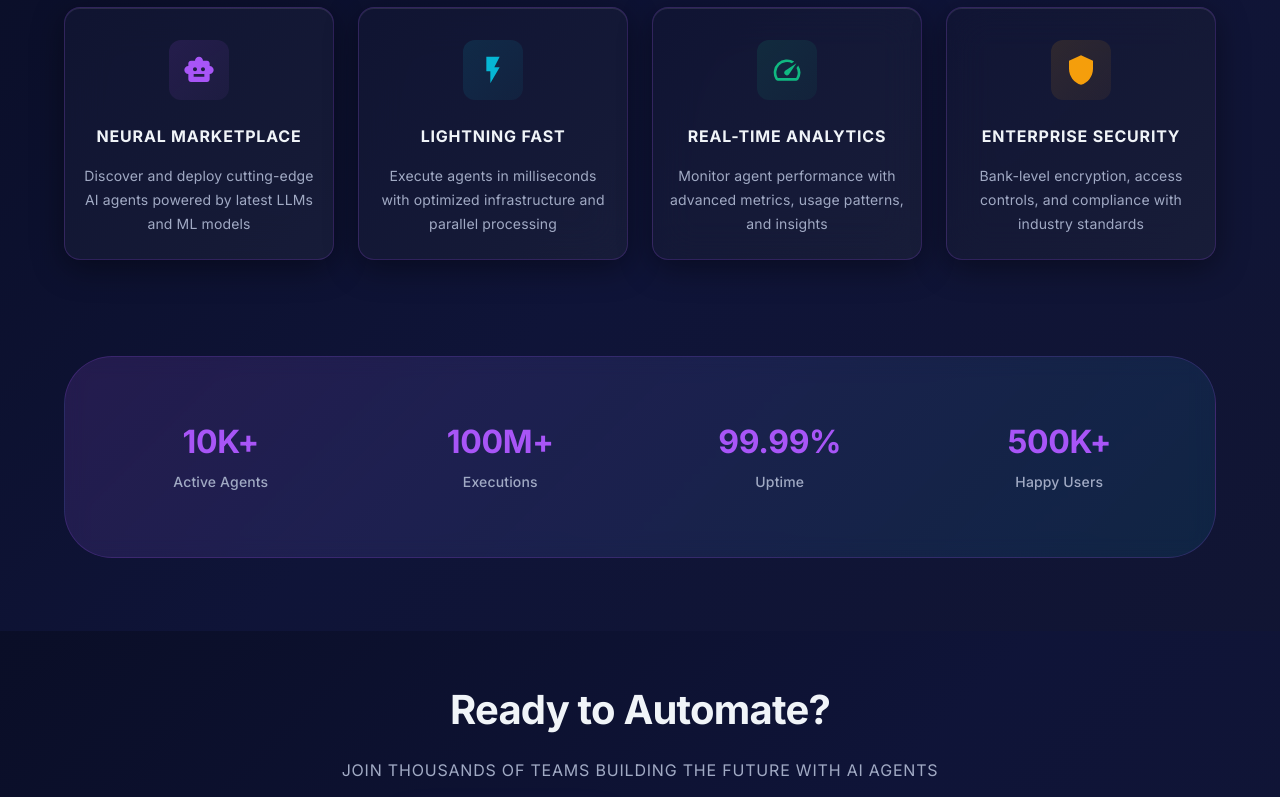
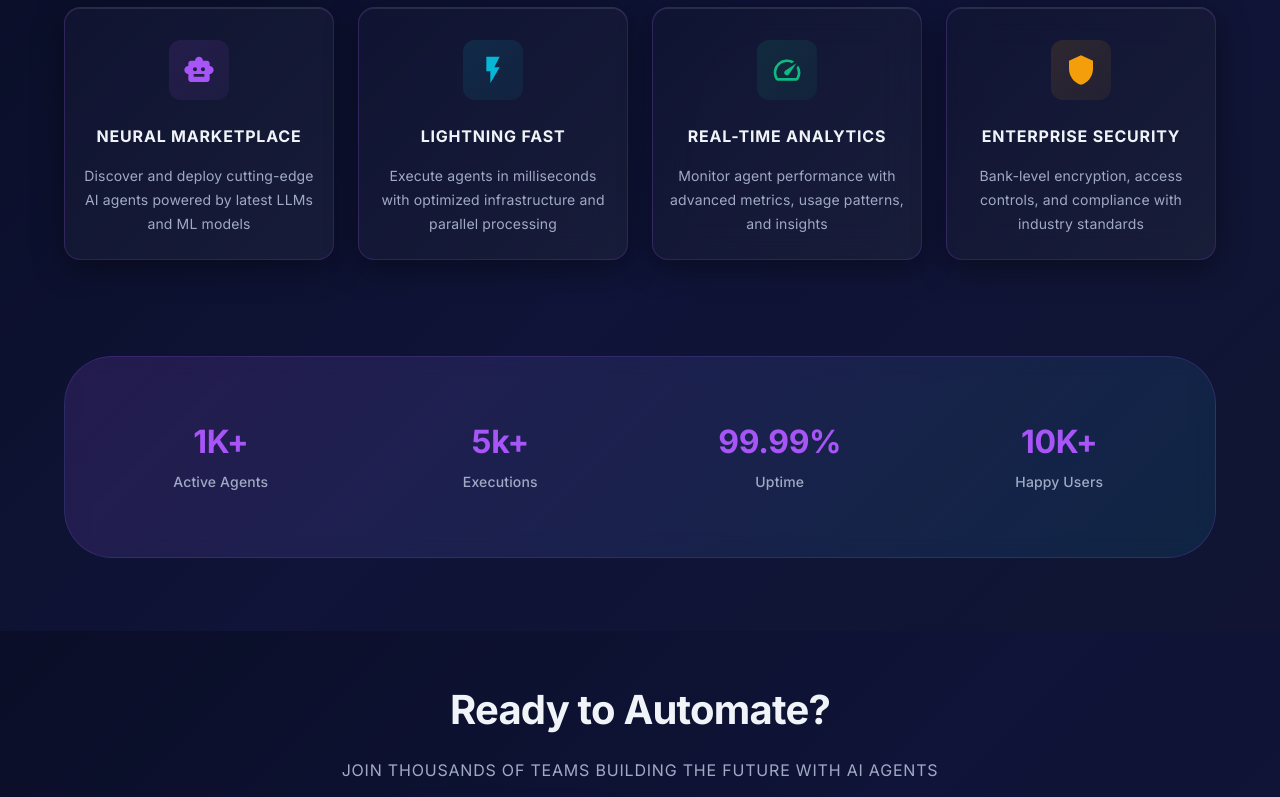
Before and after one commit to mlaitechio/Vagais, a React (Vite) app in the folder frontend/: page / in a window 1280 px wide. Shown: the part 969-1766 px from the top of the page. Built offline with nearby package versions, Linux system fonts and the light colour scheme.

Commit message:
changes by subhash

```diff
--- a/frontend/src/App.tsx
+++ b/frontend/src/App.tsx
@@ -197,7 +197,7 @@ const AppLayout: React.FC = () => {
             <Route
               path="/marketplace"
               element={
-                <ProtectedRoute>
+
                   <motion.div
                     initial={{ opacity: 0, y: 20 }}
                     animate={{ opacity: 1, y: 0 }}
@@ -206,7 +206,7 @@ const AppLayout: React.FC = () => {
                   >
                     <Marketplace />
                   </motion.div>
-                </ProtectedRoute>
+
               }
             />
             <Route
--- a/frontend/src/pages/AgentDetail.tsx
+++ b/frontend/src/pages/AgentDetail.tsx
@@ -110,7 +110,7 @@ const AgentDetail: React.FC = () => {
   if (!agent) {
     return (
       <Box sx={{ p: 3, minHeight: '100vh', background: theme.palette.background.default }}>
-        <Button startIcon={<ArrowBack />} onClick={() => navigate('/agents')}>
+        <Button startIcon={<ArrowBack />} onClick={() => navigate('/marketplace')}>
           Back to Agents
         </Button>
         <Box textAlign="center" py={8}>
@@ -130,7 +130,7 @@ const AgentDetail: React.FC = () => {
       <Box sx={{ p: 3, borderBottom: '1px solid rgba(255, 255, 255, 0.1)' }}>
         <Button
           startIcon={<ArrowBack />}
-          onClick={() => navigate('/agents')}
+          onClick={() => navigate('/marketplace')}
           sx={{ mb: 2 }}
         >
           Back to Agents
--- a/frontend/src/pages/Landing.tsx
+++ b/frontend/src/pages/Landing.tsx
@@ -173,6 +173,7 @@ const Landing: React.FC = () => {
                       textTransform: "uppercase",
                       letterSpacing: 1,
                       fontWeight: 600,
+                      fontSize: "20px",
                     }}
                   >
                     Powered by Azure AI Foundry and Microsoft CoPilot Studio
@@ -441,10 +442,10 @@ const Landing: React.FC = () => {
           >
             <Grid container spacing={4}>
               {[
-                { number: "10K+", label: "Active Agents" },
-                { number: "100M+", label: "Executions" },
+                { number: "1K+", label: "Active Agents" },
+                { number: "5k+", label: "Executions" },
                 { number: "99.99%", label: "Uptime" },
-                { number: "500K+", label: "Happy Users" },
+                { number: "10K+", label: "Happy Users" },
               ].map((stat, index) => (
                 <Grid item xs={12} sm={6} md={3} key={index}>
                   <motion.div
```
Also changed, not shown: 2 other files (tests, documents, lock files or other folders).
